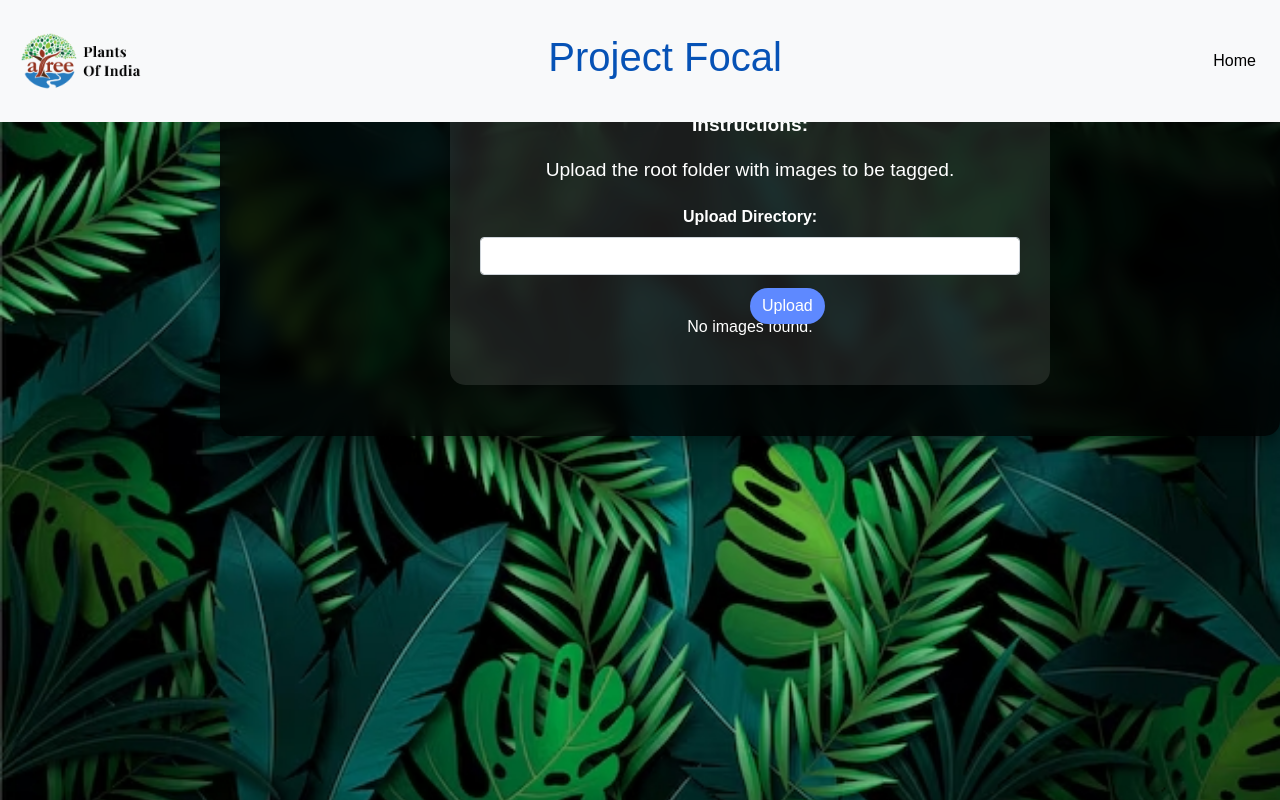
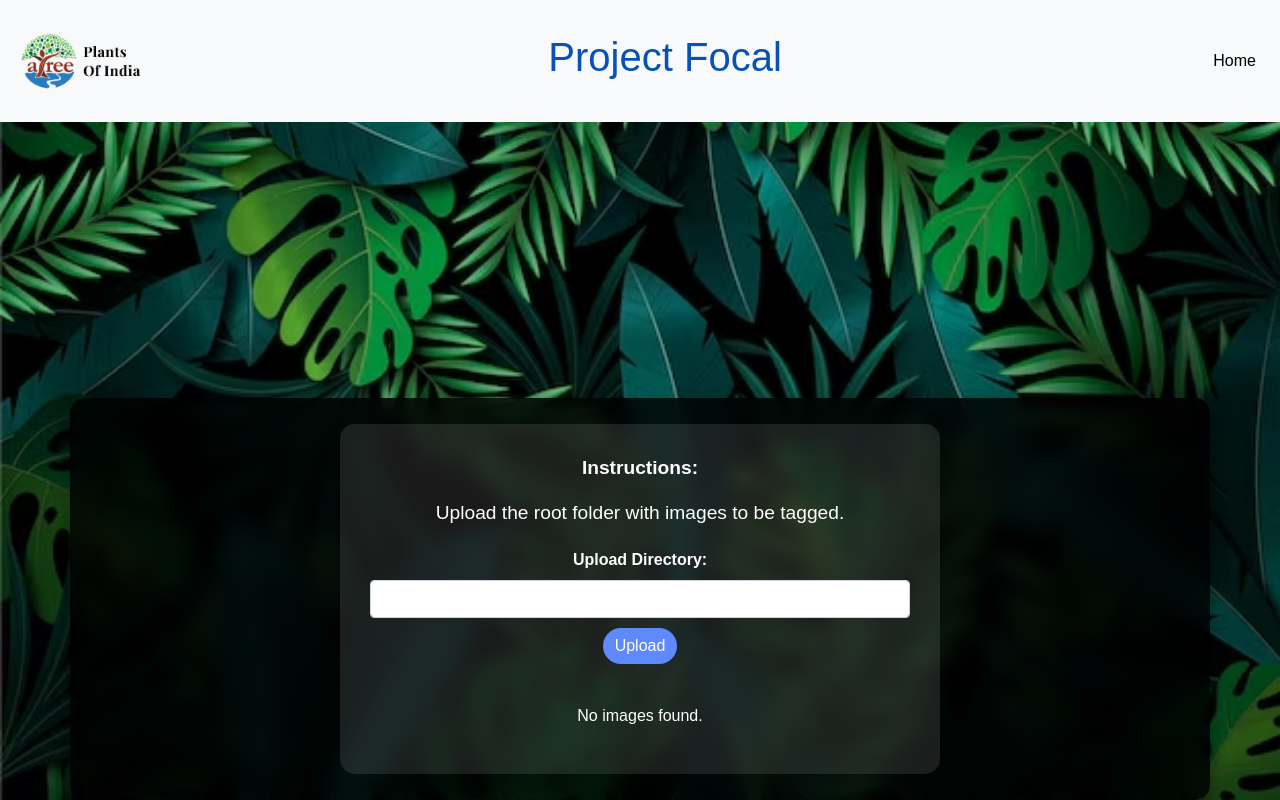
Before and after one commit to Veeraraju-E/Focal, a Django app: page / in a window 1280 px wide. Run offline with Django 5.2, Linux system fonts and the light colour scheme; parts of the project's set-up code (start-up, migrations or seed data) failed here and were passed over; some libraries are stand-ins or nearby versions.

Commit message:
Resolving home page

```diff
--- a/Focal1/templates/index.html
+++ b/Focal1/templates/index.html
@@ -46,7 +46,7 @@
         max-width: 600px;
         padding: 30px;
         border-radius: 15px;
-        margin: 0 auto 30px auto;
+        margin: auto;
         background-color: rgba(255, 255, 255, 0.1);
       }
       .instructions {
@@ -66,7 +66,7 @@
         background-color: #5e89ff;
         color: #fff;
         border: none;
-        margin: 2.5% 0 0 0;
+        margin-top: 2%;
         border-radius: 25px;
         transition: background-color 0.3s, transform 0.3s;
       }
@@ -125,7 +125,7 @@
       }
       .main-content {
         flex-grow: 1;
-        margin-left: 220px;
+        margin-top: auto;
       }
       @media (max-width: 768px) {
         .sidebar {
@@ -216,7 +216,7 @@
               />
               <button
                 type="submit"
-                class="btn btn-custom position-absolute"
+                class="btn btn-custom position-relative"
                 id="Upload"
               >
                 Upload
```
